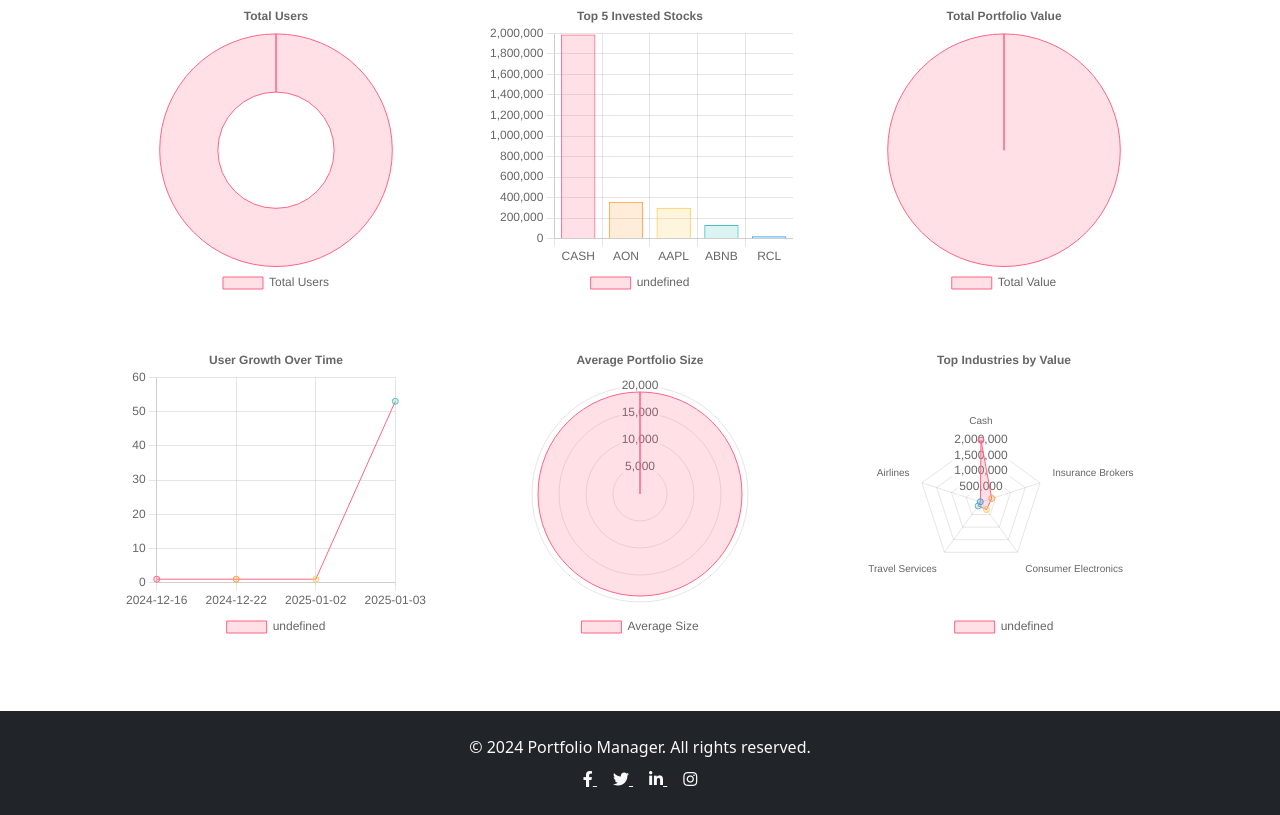
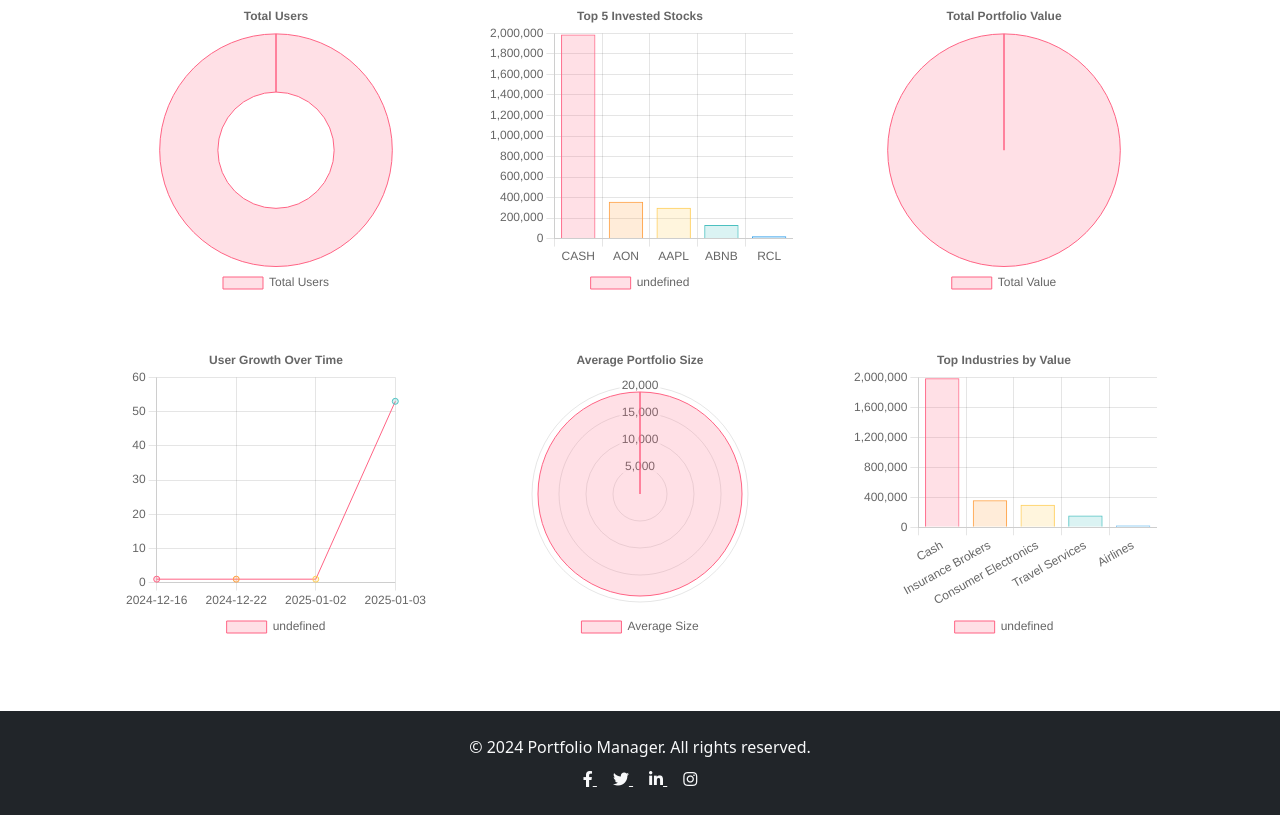
Before and after one commit to alglass0427/ucdpa_final_project, a Django app: page / in a window 1280 px wide. Shown: the part 197-1012 px from the top of the page. Run offline with Django 5.2, Linux system fonts and the light colour scheme; data comes from the database, SQL or seed files in the repository; both versions use the stored data as it was after the commit; some libraries are stand-ins or nearby versions.

Commit message:
updated index

```diff
--- a/portfolio_manager/templates/base.html
+++ b/portfolio_manager/templates/base.html
@@ -36,7 +36,7 @@
             <div class="collapse navbar-collapse" id="navbarNav">
                 <ul class="navbar-nav ml-auto">
                     <li class="nav-item">
-                        <a class="nav-link" href="">Home</a>
+                        <a class="nav-link" href="{% url 'index' %}">Home</a>
                     </li>
                     {% if request.user.is_authenticated %}
 
--- a/users/templates/users/index.html
+++ b/users/templates/users/index.html
@@ -57,7 +57,7 @@
         { id: 'chart3', url: '/charts/total-portfolio-value/', type: 'pie', title: 'Total Portfolio Value' },
         { id: 'chart4', url: '/charts/user-growth-over-time/', type: 'line', title: 'User Growth Over Time' },
         { id: 'chart5', url: '/charts/average-portfolio-size/', type: 'polarArea', title: 'Average Portfolio Size' },
-        { id: 'chart6', url: '/charts/top-industries/', type: 'radar', title: 'Top Industries by Value' }
+        { id: 'chart6', url: '/charts/top-industries/', type: 'bar', title: 'Top Industries by Value' }
     ];
 
     // Function to fetch data and create a chart
```
Also changed, not shown: portfolio_manager/db.sqlite3.
